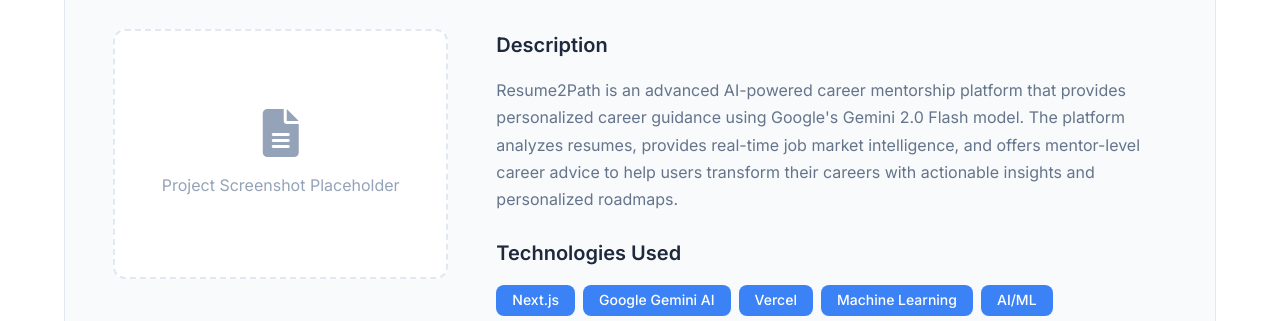
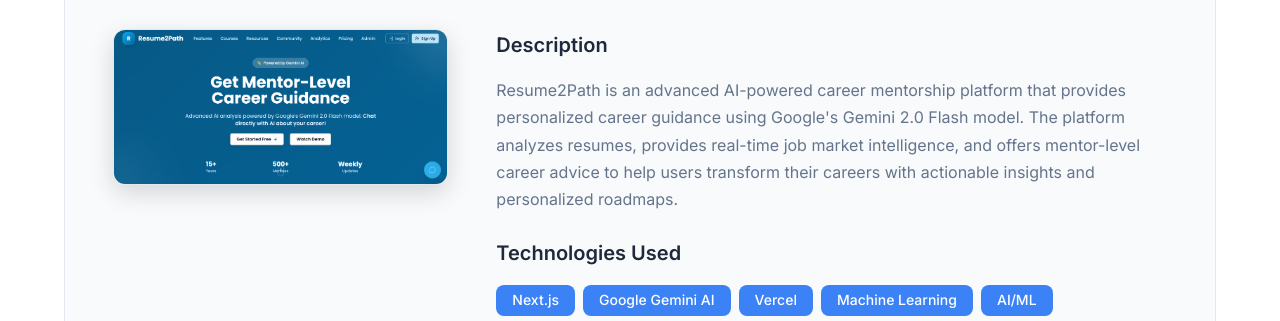
Before and after one commit to pvu06/personal-website, a plain HTML site: page projects.html in a window 1280 px wide. Shown: the part 477-798 px from the top of the page. Drawn offline with Linux system fonts and the light colour scheme.

Commit message:
Add: Resume2Path project screenshot with professional styling and hover effects

```diff
--- a/css/styles.css
+++ b/css/styles.css
@@ -484,6 +484,21 @@ body {
     position: relative;
 }
 
+.project-screenshot {
+    width: 100%;
+    height: auto;
+    border-radius: var(--radius-lg);
+    border: 1px solid var(--border-color);
+    box-shadow: 0 8px 25px var(--shadow-medium);
+    transition: all var(--transition-normal);
+    object-fit: cover;
+}
+
+.project-screenshot:hover {
+    transform: translateY(-5px);
+    box-shadow: 0 15px 35px var(--shadow-heavy);
+}
+
 .project-placeholder {
     width: 100%;
     height: 250px;
--- a/projects.html
+++ b/projects.html
@@ -66,11 +66,7 @@
 
                     <div class="project-content">
                         <div class="project-image">
-                            <!-- TODO: Add project screenshot or placeholder -->
-                            <div class="project-placeholder">
-                                <i class="fas fa-file-alt"></i>
-                                <p>Project Screenshot Placeholder</p>
-                            </div>
+                            <img src="assets/images/resume2path-screenshot.png" alt="Resume2Path AI Career Mentorship Platform Screenshot" class="project-screenshot">
                         </div>
 
                         <div class="project-details">
```
Also changed, not shown: assets/images/resume2path-screenshot.png (added).
